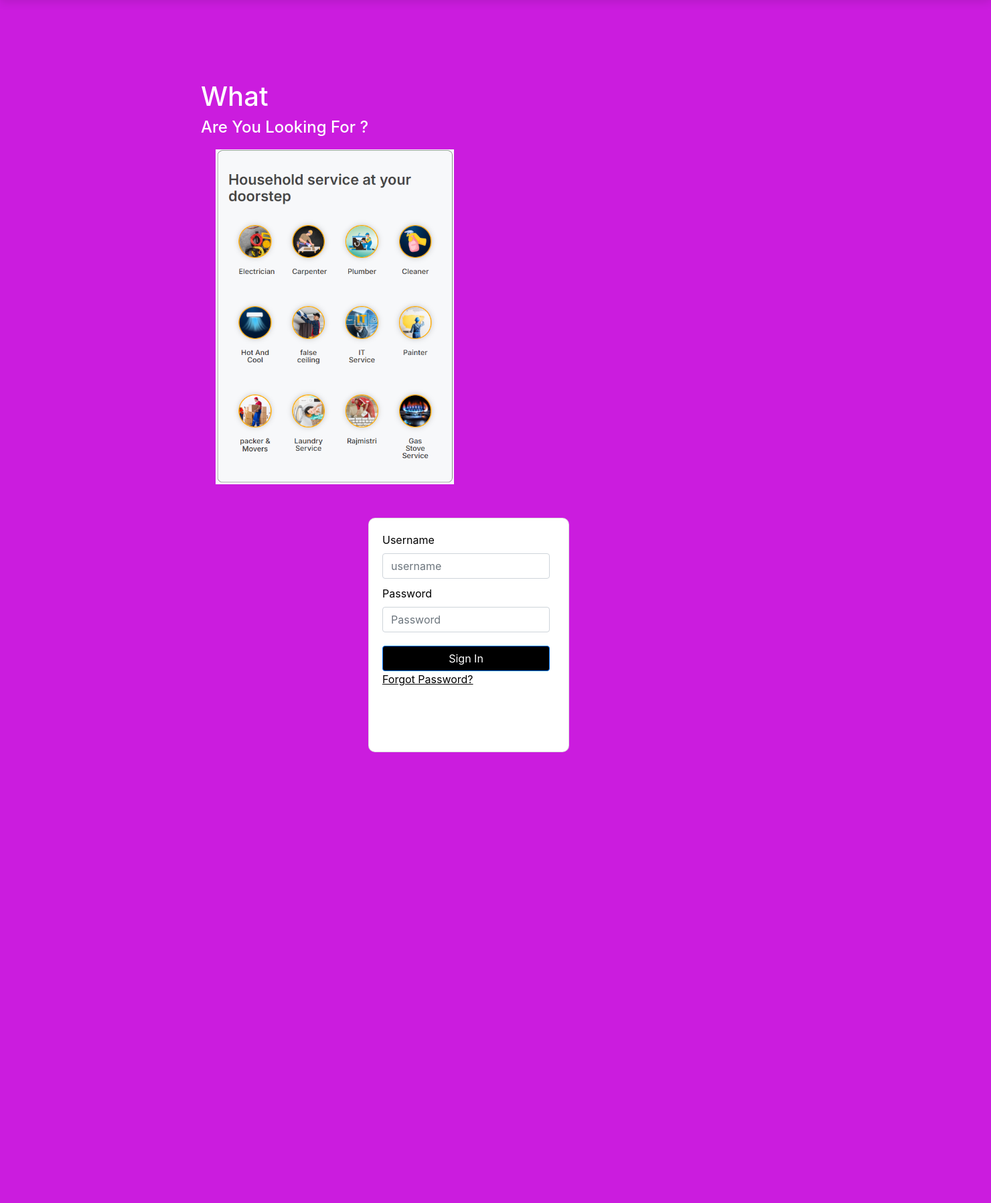
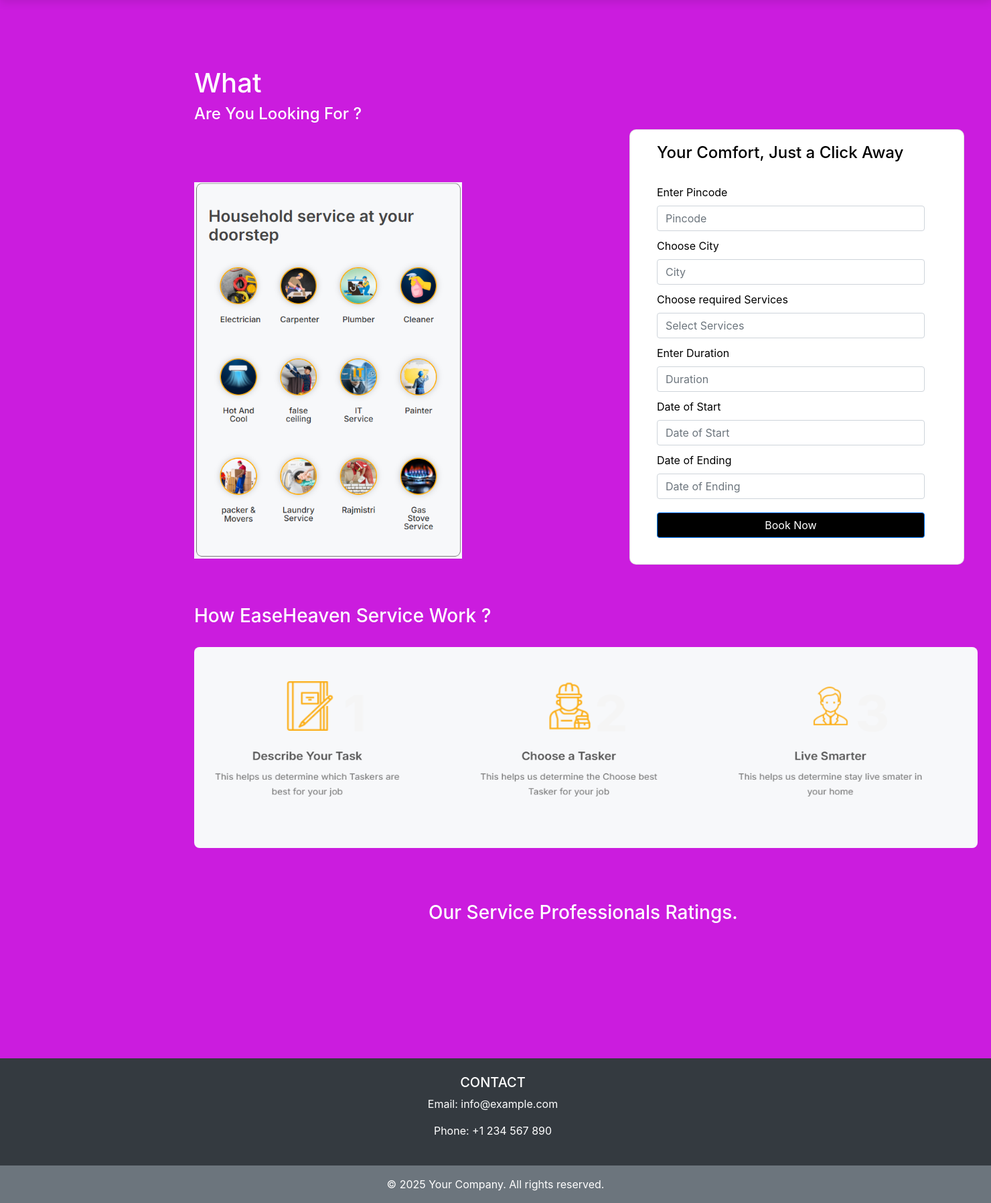
Before and after one commit to Ujj-CodeX/EaseHeaven-2.O, a Python web app: template templates/User_Dash.html in a window 1480 px wide. Shown: the part 78-1874 px from the top of the page at 67% size. Before the commit the page ends 1201 px from the top, so only its background shows below. Run offline with Jinja, Linux system fonts and the light colour scheme; the template is opened without the code that fills it, so the values that code supplies are empty; some libraries are stand-ins or nearby versions.

Commit message:
Developed the Registeration Page for Service Professionals and optimized userdahsboard.

```diff
--- a/templates/User_Dash.html
+++ b/templates/User_Dash.html
@@ -34,26 +34,69 @@
 
     </head>
     <body style="background-color: rgb(203, 28, 222);">
-        <div style="display: flex; align-items: flex-start;">
-        <div class="heading" style=" margin-left: 300px; margin-top: 100px;">
+        <div class="heading" style="  margin-left: 290px; margin-top: 100px;">
            <h1 style="color: white;">What</h1>
            <h4 style="color: white;">Are You Looking For ?</h4>
-           <img src="/EaseHeaven-2.O/static/57.png" style="border-radius: 8px; height: 500px; width: 400px; margin-top: 10px; object-fit: contain;">
+        <div class="Servicelist" style="display: flex; align-items: flex-start;">
+           <img src="/EaseHeaven-2.O/static/57.png" style=" border-radius: 10px; height: 700px; width: 400px; margin-top: 10px; object-fit: contain;">
 
-        <div class="card" style="height: 350px; width: 300px; margin-left: 250px; margin-top: 50px; border-radius: 10px;">
-            <div class="mb-3" style="width: 250px; margin-left: 20px; margin-top: 20px;">
-                 <label for="username" class="form-label" style="color: black;">Username</label>
-                <input type="username" class="form-control" id="username" placeholder="username">
-                <label for="password" class="form-label" style="color: black; margin-top: 10px;">Password</label>
-                <input type="password" class="form-control" id="Password" placeholder="Password">
-                <button type="button" class="btn btn-primary" style="margin-top: 20px; width: 250px; background-color: black; color: white;" >Sign In</button>
-                <a href="https://example.com" style="text-decoration: underline; color: black; margin-top: 30px;">Forgot Password?</a>
+        <div class="card" style="height: 650px; width: 500px; margin-left: 250px;  border-radius: 10px;">
+            <div class="mb-3" style="width: 400px; margin-left: 40px; margin-top: 20px;">
+                <h4 style="color: black; ">Your Comfort, Just a Click Away</h4>
+                <br>
+                <label for="username" class="form-label" style="color: black;">Enter Pincode</label>
+                <input type="username" class="form-control" id="username" placeholder="Pincode">
+                <label for="password" class="form-label" style="color: black; margin-top: 10px;">Choose City</label>
+                <input type="password" class="form-control" id="Password" placeholder="City">
+                <label for="password" class="form-label" style="color: black; margin-top: 10px;">Choose required Services</label>
+                <input type="password" class="form-control" id="Password" placeholder="Select Services">
+                <label for="password" class="form-label" style="color: black; margin-top: 10px;">Enter Duration</label>
+                <input type="password" class="form-control" id="Password" placeholder="Duration">
+                <label for="password" class="form-label" style="color: black; margin-top: 10px;">Date of Start</label>
+                <input type="password" class="form-control" id="Password" placeholder="Date of Start">
+                <label for="password" class="form-label" style="color: black; margin-top: 10px;">Date of Ending</label>
+                <input type="password" class="form-control" id="Password" placeholder="Date of Ending">
+
+
+
+
+
+
+                <button type="button" class="btn btn-primary" style="margin-top: 20px; width: 400px; background-color: black; color: white;" >Book Now</button>
+
             </div>
         </div>
         </div>
 
+        <h3 style="color: white;">How EaseHeaven Service Work ?</h3>
+        <img src="/EaseHeaven-2.O/static/58.PNG" alt="Logo" width="1170px" height="300px" class="d-inline-block align-text-top" style="margin-top: 20px; border-radius: 8px;">
+         <h3 style="color: white; margin-left: 350px; margin-top: 80px ;"> Our Service Professionals Ratings.</h3>
+
+
+    </div>
+
     </div>
     </body>
+
+
+
+
+    <footer class="bg-dark text-white text-center text-lg-start" style="margin-top: 200px;">
+  <div class="container p-4">
+    <div class="row">
+
+      <div class="col-lg-4 col-md-12 mb-4 mb-md-0" style="margin-left: 370px;">
+        <h5 class="text-uppercase">Contact</h5>
+        <p>Email: info@example.com</p>
+        <p>Phone: +1 234 567 890</p>
+      </div>
+    </div>
+  </div>
+
+  <div class="text-center p-3 bg-secondary">
+    © 2025 Your Company. All rights reserved.
+  </div>
+</footer>
 
     </html>
 
```
Also changed, not shown: templates/Pr_reg.html (added, +53 -0 lines), static/58.PNG (added), static/59.png (added).
